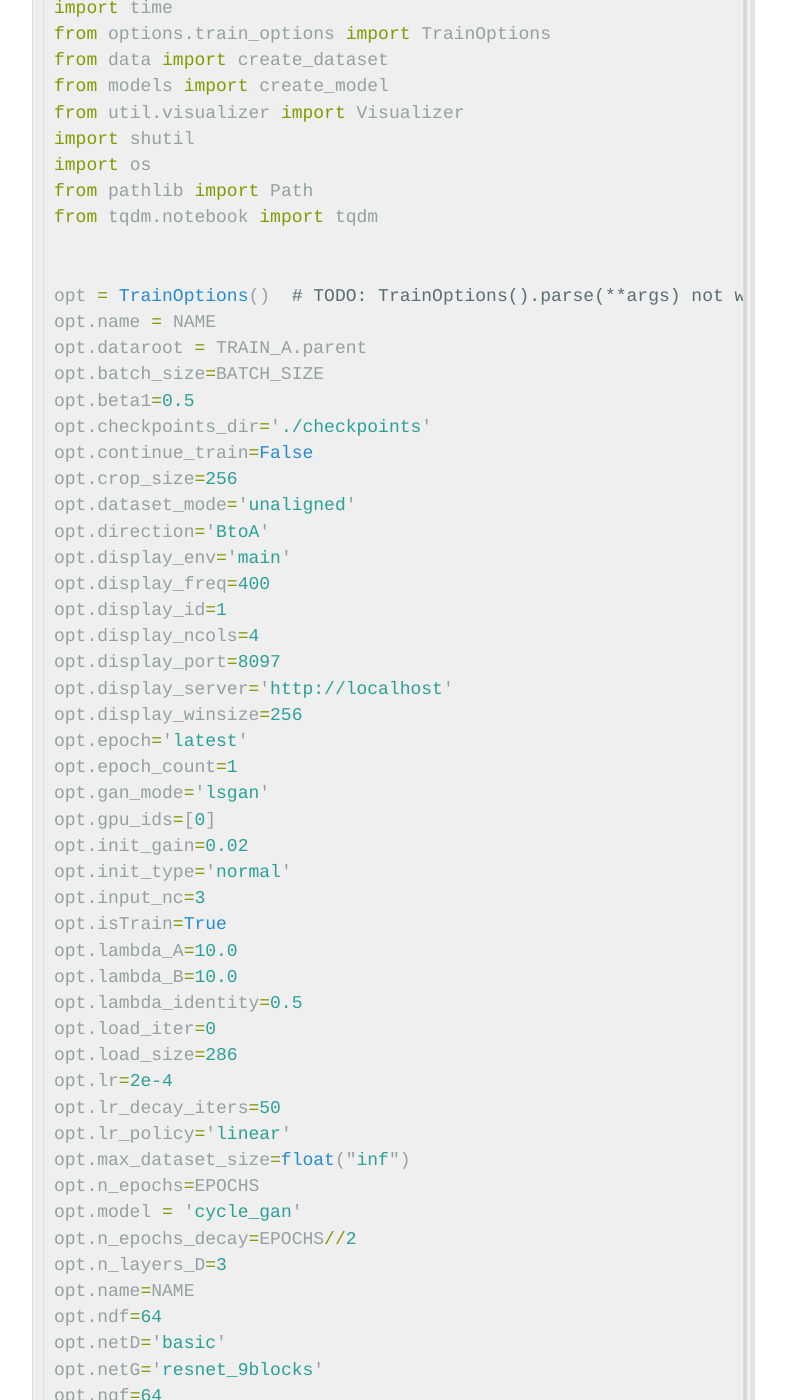
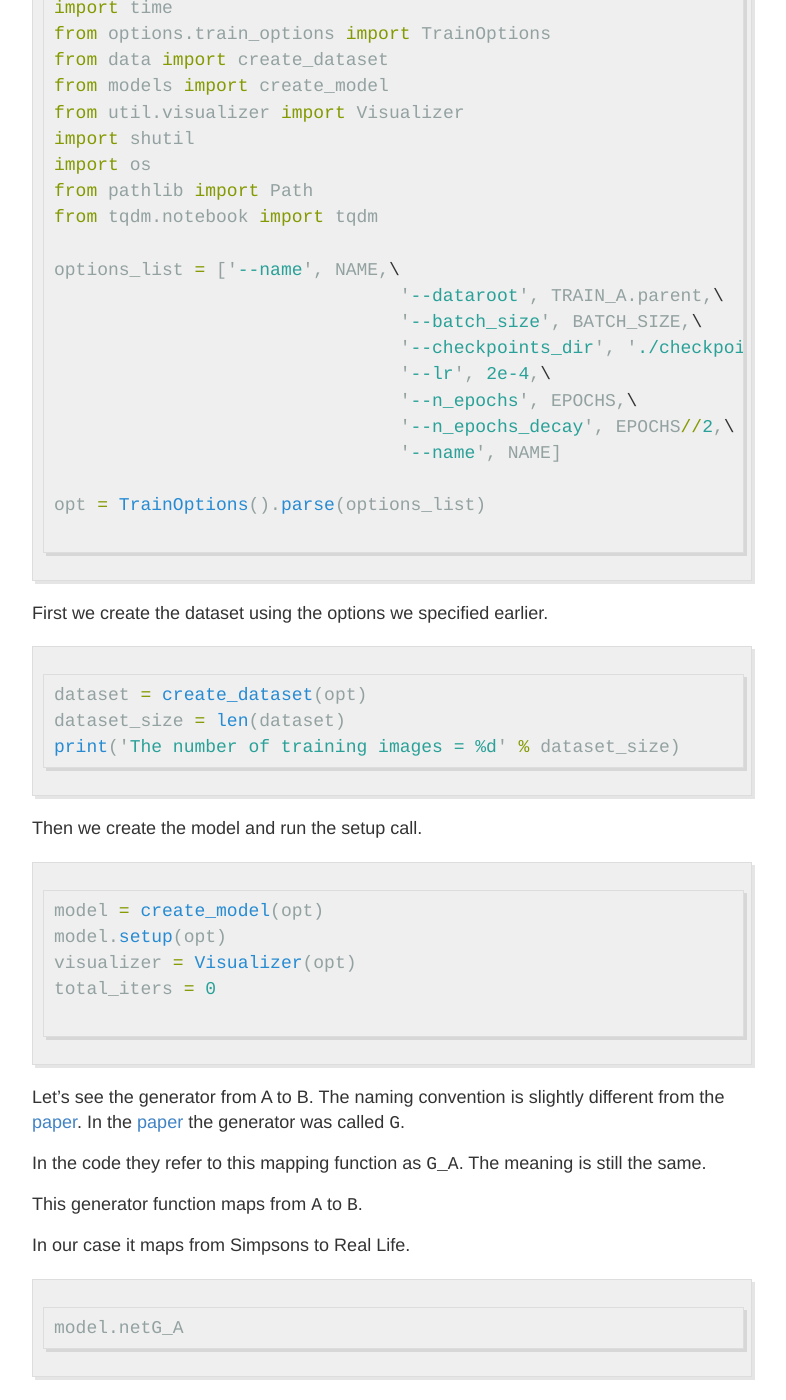
Before and after one commit to neelriyer/neelriyer.github.io, a Jekyll site: the page built from _posts/2020-08-30-Cyclegan-Simpsonify.md, in a window 1280 px wide and 1400 px high, scrolled down 8764 px. Shown: the whole window, without its empty margins (248-1034 px from the left). Built offline with Jekyll 4.4.1, drawn with Linux system fonts in a browser that asks for light colours; some of the changed text lies outside the part shown.

Commit message:
remove unnecessary code

````diff
--- a/_posts/2020-08-30-Cyclegan-Simpsonify.md
+++ b/_posts/2020-08-30-Cyclegan-Simpsonify.md
@@ -5,7 +5,6 @@ title: Simpsonize Yourself using CycleGAN
 
 ![alt text](/images/cyclegan_simpsonify/real_face_8244_fake.png)
 ![alt text](/images/cyclegan_simpsonify/real_face_8244_real.png)
-
 
 
 ![alt text](/images/cyclegan_simpsonify/real_face_9038_fake.png)
@@ -51,7 +50,7 @@ Initially my thinking was to scrape images from google images. Unfortunately to
 
 So instead I scraped images from [Bing](https://github.com/gurugaurav/bing_image_downloader).
 
-This worked to an extent. But it took so *long* to download all the images. And after I looked at the images I noticed that some of them didn't include any faces at all.
+This worked to an extent. But it took *so long* to download all the images. And after I looked at the images I noticed that some of them didn't include any faces at all.
 
 Thankfully, I stumbled across a [faceset](https://www.kaggle.com/kostastokis/simpsons-faces) on kaggle that had everything I needed. It contains Simpsons faces extracted from a few seasons. Each image is 200x200 pixels and contains one face.
 
@@ -301,67 +300,16 @@ import os
 from pathlib import Path
 from tqdm.notebook import tqdm
 
+options_list = ['--name', NAME,\
+				'--dataroot', TRAIN_A.parent,\
+				'--batch_size', BATCH_SIZE,\
+				'--checkpoints_dir', './checkpoints',\
+				'--lr', 2e-4,\
+				'--n_epochs', EPOCHS,\
+				'--n_epochs_decay', EPOCHS//2,\
+				'--name', NAME]
 
-opt = TrainOptions()  # TODO: TrainOptions().parse(**args) not working. Look into this.
-opt.name = NAME
-opt.dataroot = TRAIN_A.parent
-opt.batch_size=BATCH_SIZE
-opt.beta1=0.5
-opt.checkpoints_dir='./checkpoints'
-opt.continue_train=False
-opt.crop_size=256
-opt.dataset_mode='unaligned'
-opt.direction='BtoA'
-opt.display_env='main'
-opt.display_freq=400
-opt.display_id=1
-opt.display_ncols=4
-opt.display_port=8097
-opt.display_server='http://localhost'
-opt.display_winsize=256
-opt.epoch='latest'
-opt.epoch_count=1
-opt.gan_mode='lsgan'
-opt.gpu_ids=[0]
-opt.init_gain=0.02
-opt.init_type='normal'
-opt.input_nc=3
-opt.isTrain=True
-opt.lambda_A=10.0
-opt.lambda_B=10.0
-opt.lambda_identity=0.5
-opt.load_iter=0
-opt.load_size=286
-opt.lr=2e-4
-opt.lr_decay_iters=50
-opt.lr_policy='linear'
-opt.max_dataset_size=float("inf")
-opt.n_epochs=EPOCHS
-opt.model = 'cycle_gan'
-opt.n_epochs_decay=EPOCHS//2
-opt.n_layers_D=3
-opt.name=NAME
-opt.ndf=64
-opt.netD='basic'
-opt.netG='resnet_9blocks'
-opt.ngf=64
-opt.no_dropout=True
-opt.no_flip=False
-opt.no_html=False
-opt.norm='instance'
-opt.num_threads=4
-opt.output_nc=3
-opt.phase='train'
-opt.pool_size=50
-opt.preprocess='resize_and_crop'
-opt.print_freq=100
-opt.save_by_iter=False
-opt.save_epoch_freq=1
-opt.save_latest_freq=5000
-opt.serial_batches=False
-opt.suffix=''
-opt.update_html_freq=1000
-opt.verbose=False
+opt = TrainOptions().parse(options_list)
 
 ```
 
````
Also changed, not shown: other parts of _posts/2020-08-30-Cyclegan-Simpsonify.md (+1 -1 lines).
